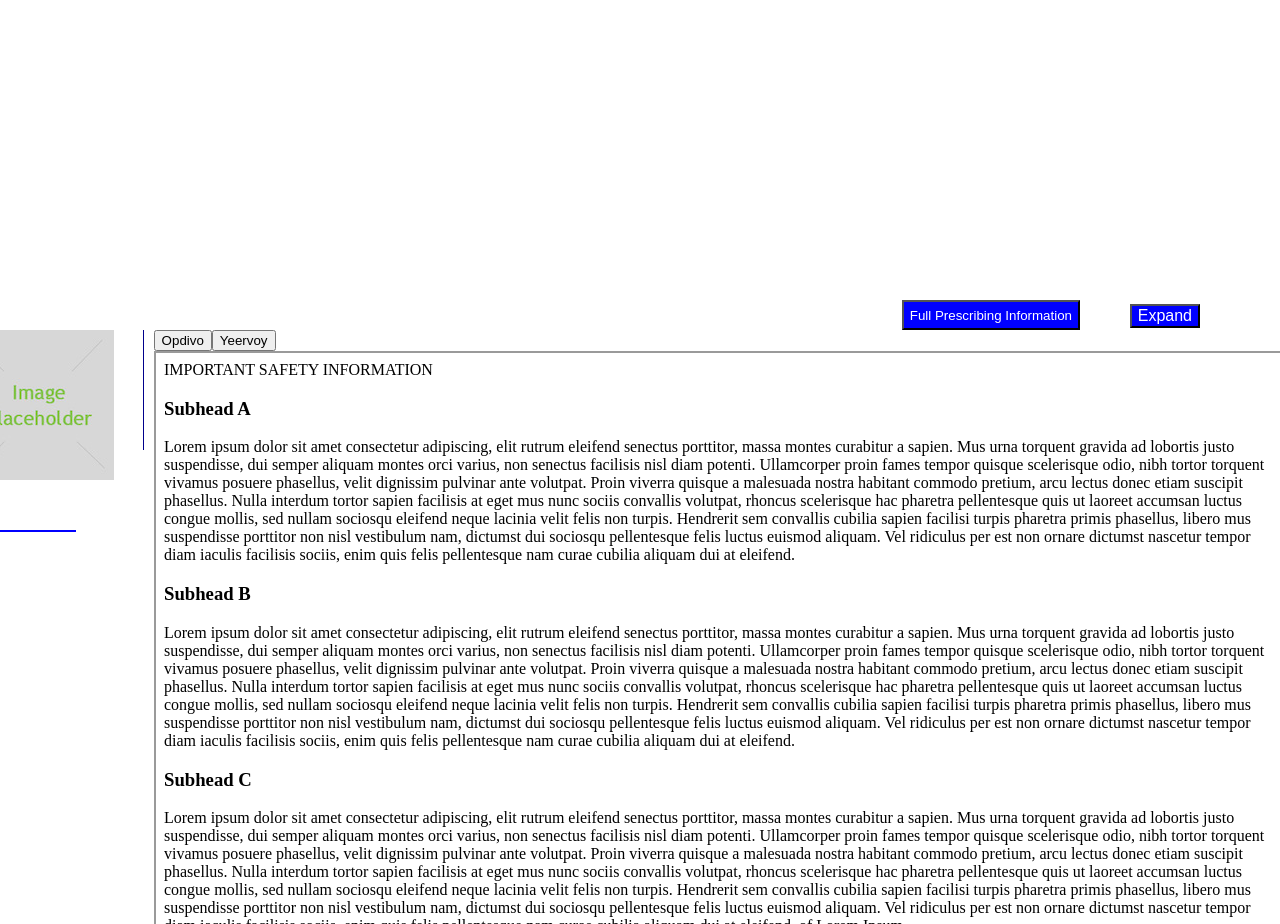
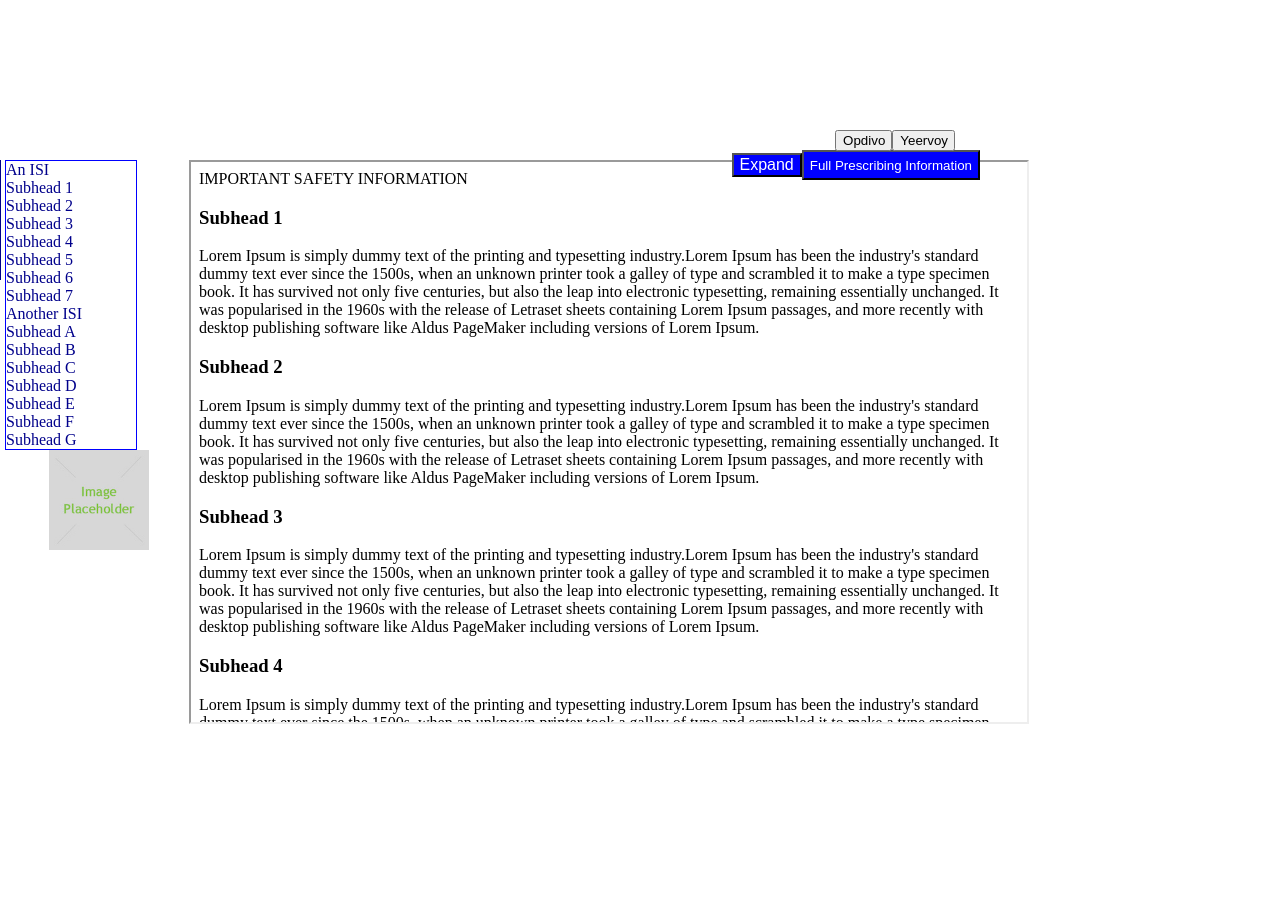
Before and after one commit to JakePEGG/Vue-Record, a Vue app: page / in a window 1280 px wide. Shown: the part 520-1444 px from the top of the page. After the commit the page ends 1244 px from the top, so only its background shows below. Built offline with nearby package versions, Linux system fonts and the light colour scheme; the HTML template or start-up script is replaced by a standard one.

Commit message:
commit before logging off

```diff
--- a/src/App.vue
+++ b/src/App.vue
@@ -16,6 +16,12 @@ export default {
 </script>
 
 <style>
+body,
+html {
+  margin: 0px;
+  padding: 0px;
+}
+
 #app {
   font-family: "Avenir", Helvetica, Arial, sans-serif;
   -webkit-font-smoothing: antialiased;
--- a/src/components/BaseISI.vue
+++ b/src/components/BaseISI.vue
@@ -3,31 +3,48 @@
     class="main-container"
     v-bind:class="{ maximised: state == 'maximised',  minimised: state == 'minimised', closed: state == 'closed'}"
   >
-    <button v-for="(brand, index) in manifest.brands" v-on:click="alteredLoop()">{{brand.name}}</button>
+    <div class="sidebar">
+      <div class="subheadings">
+        <div v-for="(isiDoc, index) in manifest.isiDocuments">
+          <div>{{isiDoc.title}}</div>
+          <div>
+            <div v-for="label in isiDoc.labels">
+              <div v-on:click="showSection(isiDoc.filePath, label)">{{label}}</div>
+            </div>
+          </div>
+        </div>
+      </div>
+      <div class="placeholder"></div>
+    </div>
 
-    <button v-on:click="state = 'maximised'" class="expand" ref="expand">Expand</button>
-    <button v-on:click="state = 'minimised'" class="collapse" ref="collapse">Collapse</button>
+    <div class="content">
+      <div class="buttonBar">
+        <div class="brandBTN">
+          <button
+            v-for="(brand, index) in manifest.brands"
+            v-on:click="testing() == currentISI"
+            class="brandButtons"
+          >{{brand.name}}</button>
+        </div>
 
-    <iframe
-      v-for="(isi, index) in manifest.isiDocuments"
-      v-bind:src="isi.filePath"
-      v-bind:class="{active: currentISI == isi.filePath}"
-    ></iframe>
+        <button v-on:click="state = 'maximised', alteredLoop()" class="expand" ref="expand">Expand</button>
+        <button v-on:click="state = 'minimised'" class="collapse" ref="collapse">Collapse</button>
 
-    <div class="placeholder">
-      <img :src="require('../../public/image-placeholder.jpg')" />
-    </div>
-    <button
-      class="Full-Prescribing-Information"
-      v-on:click="loadPrescribingInformation()"
-    >Full Prescribing Information</button>
+        <button
+          class="Full-Prescribing-Information"
+          v-on:click="loadPrescribingInformation()"
+        >Full Prescribing Information</button>
+      </div>
 
-    <div class="subheadings">
-      <!-- <div v-for="label in labels"> -->
-      <!-- <a v-bind:href="'safetyInformation.html#' + label">{{label}}</a> -->
-      <!-- </div> -->
-      <!--   v-bind:class="{active : 'active'}"Z -->
-      <!-- "currentISI == $event.target" -->
+      <div class="isiDocuments">
+        <iframe
+          v-for="(isi, index) in manifest.isiDocuments"
+          v-bind:src="isi.filePath"
+          v-bind:class="{active: currentISI == isi.filePath}"
+          v-on:load="loopSubheading(index, $event)"
+          v-bind:name="isi.filePath"
+        ></iframe>
+      </div>
     </div>
   </div>
 </template>
@@ -35,13 +52,38 @@
 <script>
 import axios from "axios";
 
+// <!-- , this.currentISI == this.manifest.isiDocuments.filePath -->
+// <!-- <div v-for="label in labels"> -->
+// <!-- <a v-bind:href="'safetyInformation.html#' + label">{{label}}</a> -->
+// <!-- </div> -->
+// <!--   v-bind:class="{active : 'active'}"Z -->
+// <!-- "currentISI == $event.target" -->
+
+// <!-- v-bind:class="{active: active}"
+// v-on:click="active = !active"-->
+
 export default {
   name: "SafetyArea",
   beforeCreate() {
     axios.get("manifest.json").then(response => {
       this.manifest = response.data;
-      this.currentISI = this.manifest.isiDocuments[1].filePath;
+      this.currentISI = this.manifest.isiDocuments[0].filePath;
     });
+  },
+
+  created() {
+    // loading ida
+    /*
+
+
+    ida.slide.meta.bms.isiDocument
+
+    const docName = ida.slide.meta.bms.isiDocumnet || this.manifest.isiDocuments[0].title;
+
+    cons doc = this.manifest.isiDocuments.find( doc => doc.title == docName )
+
+    this.showSection(doc.filePath, ida.slide.meta.bms.isiHeading);
+*/
   },
 
   data() {
@@ -52,7 +94,7 @@ export default {
         brands: [],
         isiDocuments: []
       },
-      currentISI: 1
+      currentISI: 0
     };
   },
 
@@ -61,32 +103,57 @@ export default {
       state = "closed";
     },
 
-    setInactive() {},
+    showSection(isiFilePath, section) {
+      this.currentISI = isiFilePath;
+      document
+        .querySelector(`iframe[name="${isiFilePath}"]`)
+        .setAttribute("src", isiFilePath + "#" + section);
+    },
 
     loadPrescribingInformation() {
       console.log("Axios will be here!");
     },
 
-    loopSubheading() {
-      const labels = [];
-      const subheadings = document
-        .querySelector("iframe")
-        .contentWindow.document.querySelectorAll("h3");
-      let heading = subheadings.forEach(item => {
-        item.setAttribute("id", item.innerText);
-        this.labels.push(item.innerText);
-        return this.labels;
+    testing() {
+      const filepaths = [];
+      const data = this.manifest.isiDocuments;
+      data.map(function(data) {
+        return data.filePath;
       });
     },
 
+    loopSubheading(index, event) {
+      const iframe = event.target;
+
+      const labels = [];
+      const subheadings = iframe.contentWindow.document.querySelectorAll("h3");
+      subheadings.forEach(item => {
+        item.setAttribute("id", item.innerText);
+        labels.push(item.innerText);
+      });
+
+      this.manifest.isiDocuments[index].labels = labels;
+
+      this.$forceUpdate();
+    },
+
     alteredLoop() {
-      const labels = [];
-      const subheadings = event.target;
-      console.log(event.target);
-      console.log(this.manifest.isiDocuments[0].title);
-      // let heading = subheadings.forEach(title => isiDocuments.title);
+      // const labels = [];
+      // const subheadings = document
+      //   .querySelector("iframe")
+      //   .contentWindow.document.querySelectorAll("h3");
+      // console.log(subheadings);
+      // let heading = subheadings.forEach(title => {
+      //   this.manifest.isiDocuments.title(
+      //     "Title",
+      //     this.manifest.isiDocuments.innerText
+      //   );
+      //   this.labels.push(title.innertext);
+      //   console.log("labels", this.labels);
+      // });
     },
     fire(brand) {
+      console.log(this.labels);
       console.log(brand);
       console.log(this.currentISI);
       console.log(event.target);
@@ -100,60 +167,64 @@ export default {
 iframe {
   width: 100%;
   overflow-y: visible;
-  height: 2000px;
+  height: 560px;
   font-family: arial;
   display: none;
 }
 
-.brandA {
-  position: absolute;
-  right: 302px;
-  bottom: 150px;
+.content {
+  width: 836px;
+}
+.wrapper,
+html,
+body {
+  height: 100%;
 }
 
-.brandB {
+.buttonBar {
   position: absolute;
-  right: 200px;
-  bottom: 150px;
+  right: 15px;
+  top: -10px;
 }
 
+.brandButtons {
+  position: relative;
+  top: -20px;
+  right: 5px;
+  padding-right: 5px;
+}
+
+.brandBTN {
+  position: absolute;
+  right: 20px;
+}
+
+.sidebar {
+  width: 184px;
+  margin-left: 4px;
+  display: inline-block;
+}
 .main-container {
   background-color: transparent;
   color: darkblue;
   border-color: darkblue;
   border-left: 1px solid;
-  padding-left: 10px;
-  overflow-x: visible;
-  width: 88%;
-  height: 120px;
-  overflow-y: visible;
-  top: auto;
-  right: 0px;
-  top: 850px;
+  top: calc(100% - 150px);
+  display: grid;
   position: absolute;
-  transition: top 1s linear;
+  grid-template-columns: 188px 806px;
+  transition: top 0.5s ease;
+  bottom: 0px;
 }
 
 .subheadings {
-  background: transparent;
-  position: absolute;
-  left: -200px;
-  top: 200px;
   border: 1px blue solid;
   display: block;
   width: 130px;
   display: block;
 }
 
-.placeholder {
-  top: 0px;
-  left: -180px;
-  position: absolute;
-  border-left: none;
-}
-
 .Full-Prescribing-Information {
-  position: absolute;
   right: 200px;
   bottom: 120px;
   background: blue;
@@ -162,7 +233,6 @@ iframe {
 }
 
 .expand {
-  position: absolute;
   right: 80px;
   bottom: 122px;
   background-color: blue;
@@ -171,7 +241,6 @@ iframe {
 }
 
 .collapse {
-  position: absolute;
   right: 80px;
   bottom: 122px;
   background-color: blue;
@@ -182,28 +251,56 @@ iframe {
 /* Class Styles for State */
 
 .maximised {
-  top: 50px;
+  top: 185px;
 }
 
+.placeholder {
+  top: 0px;
+  position: relative;
+  border-left: none;
+  transition: all 0.5s ease;
+  margin-left: 8px;
+  margin-right: 8px;
+  width: 172px;
+  height: 100px;
+  background-image: url("../../public/image-placeholder.jpg");
+  background-size: contain;
+  background-repeat: no-repeat;
+  background-position: center top;
+}
+
+.closed .placeholder {
+  top: -100px;
+  background-position: center bottom;
+}
+
+.minised .placeholder {
+  top: calc(0 - 100%);
+}
+
+.closed {
+  top: calc(100% - 50px);
+}
 .maximised .expand {
   display: none;
 }
 
 .maximised .collapse {
   display: unset;
+  transition: top 1s linear;
 }
 
 .minimised {
-  top: 850px;
+  top: calc(100% - 120px);
 }
 
 .minimised .collapse {
   display: none;
 }
 
-.closed {
-  top: 950px;
-}
+/* .closed {
+  top: calc(194% - 950px);
+} */
 
 .closed .collapse {
   display: none;
```
Also changed, not shown: public/image-placeholder2.jpg (added).
